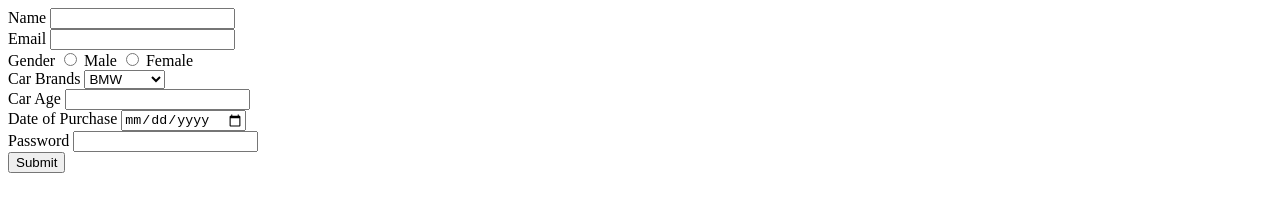
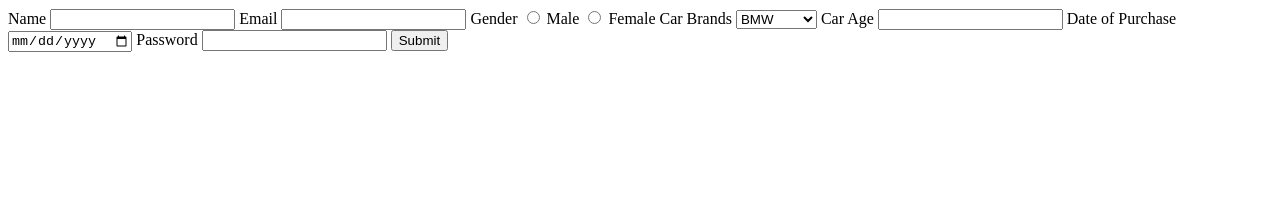
Before and after one commit to acciojob/car-insurance-form-Dhananjay-Chaudhary, a website: page main.html in a window 1280 px wide. Drawn offline with Linux system fonts and the light colour scheme.

Commit message:
created a submission

```diff
--- a/main.html
+++ b/main.html
@@ -9,24 +9,24 @@
 <body>
 	<form action="" method="post">
 		<label for="name">Name</label>
-		<input type="text" name="name" id="name" ><br>
+		<input type="text" name="name" id="name" >
 		<label for="email">Email</label>
-		<input type="email" name="email" id="email" ><br>
+		<input type="email" name="email" id="email" >
 		<label for="gender">Gender</label>
 		<input type="radio" id="gender" name="gender" required> Male
-		<input type="radio" id="gender" name="gender" required> Female<br>
+		<input type="radio" id="gender" name="gender" required> Female
 		<label for=""cars"">Car Brands</label>
 		<select id="cars">
 			<option value="BMW">BMW</option>
 			<option value="Audi">Audi</option>
 			<option value="Mercedez">Mercedez</option>
-		</select><br>
+		</select>
 		<label for="carage">Car Age</label>
-		<input type="number" id="carage" ><br>
+		<input type="number" id="carage" >
 		<label for="dop">Date of Purchase</label>
-		<input type="date" id="dop" ><br>
+		<input type="date" id="dop" >
 		<label for="password">Password</label>
-		<input type="password" id="password" ><br>
+		<input type="password" id="password" >
 		<input type="submit" id="btn" value="Submit" >
 	</form>
     <script type="text/javascript" src="./script.js">
```
